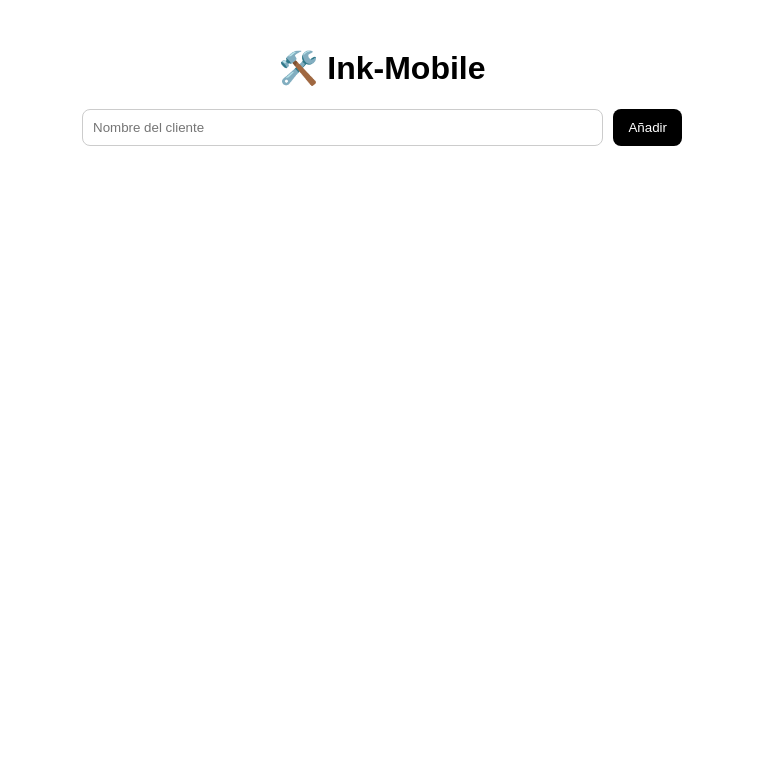
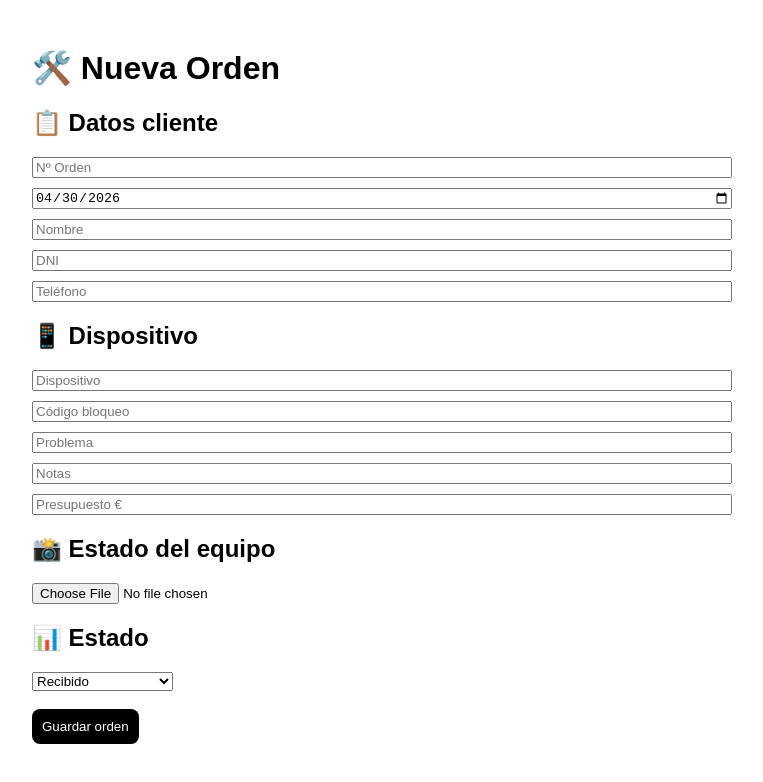
Before and after one commit to inkmobilecruzverde-hue/ink-mobile-app, a Next.js app: page / in a window 1280 px wide. Shown: the top 782 px of the page, without its empty margins (258-1021 px from the left). Built offline with nearby package versions, Linux system fonts and the light colour scheme.

Commit message:
Update page.jsx

```diff
--- a/app/page.jsx
+++ b/app/page.jsx
@@ -1,116 +1,81 @@
 "use client";
-import { useState, useEffect } from "react";
+import { useState } from "react";
 
 export default function Home() {
-  const [clientes, setClientes] = useState([]);
-  const [nombreCliente, setNombreCliente] = useState("");
+  const [orden, setOrden] = useState({
+    numero: "",
+    fecha: new Date().toISOString().split("T")[0],
+    nombre: "",
+    dni: "",
+    telefono: "",
+    dispositivo: "",
+    codigo: "",
+    problema: "",
+    notas: "",
+    presupuesto: "",
+    estado: "recibido",
+    foto: null,
+  });
 
-  useEffect(() => {
-    const data = localStorage.getItem("clientes");
-    if (data) setClientes(JSON.parse(data));
-  }, []);
-
-  useEffect(() => {
-    localStorage.setItem("clientes", JSON.stringify(clientes));
-  }, [clientes]);
-
-  const añadirCliente = () => {
-    if (!nombreCliente) return;
-    setClientes([...clientes, { nombre: nombreCliente, dispositivos: [] }]);
-    setNombreCliente("");
+  const handleChange = (e) => {
+    setOrden({ ...orden, [e.target.name]: e.target.value });
   };
 
-  const añadirDispositivo = (index) => {
-    const nombre = prompt("Dispositivo (ej: iPhone 11)");
-    if (!nombre) return;
-
-    const nuevos = [...clientes];
-    nuevos[index].dispositivos.push({ nombre, reparaciones: [] });
-    setClientes(nuevos);
+  const handleFoto = (e) => {
+    const file = e.target.files[0];
+    if (file) {
+      setOrden({ ...orden, foto: URL.createObjectURL(file) });
+    }
   };
 
-  const añadirReparacion = (cIndex, dIndex) => {
-    const texto = prompt("Reparación");
-    if (!texto) return;
-
-    const nuevos = [...clientes];
-    nuevos[cIndex].dispositivos[dIndex].reparaciones.push({
-      texto,
-      estado: "pendiente",
-      fecha: new Date().toLocaleDateString(),
-    });
-
-    setClientes(nuevos);
-  };
-
-  const cambiarEstado = (cIndex, dIndex, rIndex) => {
-    const nuevos = [...clientes];
-    const rep = nuevos[cIndex].dispositivos[dIndex].reparaciones[rIndex];
-    rep.estado = rep.estado === "pendiente" ? "hecho" : "pendiente";
-    setClientes(nuevos);
+  const guardar = () => {
+    console.log("ORDEN:", orden);
+    alert("Orden guardada (de momento en consola)");
   };
 
   return (
     <main style={styles.container}>
-      <h1 style={styles.title}>🛠️ Ink-Mobile</h1>
+      <h1>🛠️ Nueva Orden</h1>
 
-      <div style={styles.inputBox}>
-        <input
-          style={styles.input}
-          value={nombreCliente}
-          onChange={(e) => setNombreCliente(e.target.value)}
-          placeholder="Nombre del cliente"
-        />
-        <button style={styles.button} onClick={añadirCliente}>
-          Añadir
-        </button>
+      {/* CLIENTE */}
+      <h2>📋 Datos cliente</h2>
+      <div style={styles.grid}>
+        <input name="numero" placeholder="Nº Orden" onChange={handleChange} />
+        <input name="fecha" type="date" value={orden.fecha} onChange={handleChange} />
+        <input name="nombre" placeholder="Nombre" onChange={handleChange} />
+        <input name="dni" placeholder="DNI" onChange={handleChange} />
+        <input name="telefono" placeholder="Teléfono" onChange={handleChange} />
       </div>
 
-      {clientes.map((cliente, cIndex) => (
-        <div key={cIndex} style={styles.card}>
-          <h2>👤 {cliente.nombre}</h2>
+      {/* DISPOSITIVO */}
+      <h2>📱 Dispositivo</h2>
+      <div style={styles.grid}>
+        <input name="dispositivo" placeholder="Dispositivo" onChange={handleChange} />
+        <input name="codigo" placeholder="Código bloqueo" onChange={handleChange} />
+        <input name="problema" placeholder="Problema" onChange={handleChange} />
+        <input name="notas" placeholder="Notas" onChange={handleChange} />
+        <input name="presupuesto" placeholder="Presupuesto €" onChange={handleChange} />
+      </div>
 
-          <button style={styles.smallButton} onClick={() => añadirDispositivo(cIndex)}>
-            + Dispositivo
-          </button>
+      {/* FOTO */}
+      <h2>📸 Estado del equipo</h2>
+      <input type="file" accept="image/*" capture="environment" onChange={handleFoto} />
+      {orden.foto && <img src={orden.foto} style={{ width: 200, marginTop: 10 }} />}
 
-          {cliente.dispositivos.map((disp, dIndex) => (
-            <div key={dIndex} style={styles.device}>
-              <h3>💻 {disp.nombre}</h3>
+      {/* ESTADO */}
+      <h2>📊 Estado</h2>
+      <select name="estado" value={orden.estado} onChange={handleChange}>
+        <option value="recibido">Recibido</option>
+        <option value="pendiente">Pendiente</option>
+        <option value="recambio">Pendiente recambio</option>
+        <option value="finalizado">Finalizado</option>
+      </select>
 
-              <button
-                style={styles.smallButton}
-                onClick={() => añadirReparacion(cIndex, dIndex)}
-              >
-                + Reparación
-              </button>
+      <br /><br />
 
-              <ul>
-                {disp.reparaciones.map((rep, rIndex) => (
-                  <li key={rIndex} style={styles.repair}>
-                    {rep.texto} ({rep.fecha}) -
-                    <span
-                      style={{
-                        color: rep.estado === "hecho" ? "green" : "orange",
-                        marginLeft: 5,
-                      }}
-                    >
-                      {rep.estado}
-                    </span>
-
-                    <button
-                      style={styles.doneButton}
-                      onClick={() => cambiarEstado(cIndex, dIndex, rIndex)}
-                    >
-                      ✔
-                    </button>
-                  </li>
-                ))}
-              </ul>
-            </div>
-          ))}
-        </div>
-      ))}
+      <button onClick={guardar} style={styles.button}>
+        Guardar orden
+      </button>
     </main>
   );
 }
@@ -118,61 +83,20 @@ export default function Home() {
 const styles = {
   container: {
     padding: 20,
-    maxWidth: 600,
+    maxWidth: 700,
     margin: "auto",
     fontFamily: "Arial",
   },
-  title: {
-    textAlign: "center",
-  },
-  inputBox: {
-    display: "flex",
+  grid: {
+    display: "grid",
     gap: 10,
     marginBottom: 20,
   },
-  input: {
-    flex: 1,
+  button: {
     padding: 10,
-    borderRadius: 8,
-    border: "1px solid #ccc",
-  },
-  button: {
-    padding: "10px 15px",
-    borderRadius: 8,
-    border: "none",
     background: "black",
     color: "white",
-    cursor: "pointer",
-  },
-  smallButton: {
-    marginTop: 10,
-    padding: "5px 10px",
-    borderRadius: 6,
     border: "none",
-    background: "#444",
-    color: "white",
-    cursor: "pointer",
-  },
-  card: {
-    border: "1px solid #ddd",
-    padding: 15,
-    borderRadius: 10,
-    marginBottom: 20,
-    background: "#f9f9f9",
-  },
-  device: {
-    marginLeft: 10,
-    marginTop: 10,
-  },
-  repair: {
-    marginTop: 5,
-  },
-  doneButton: {
-    marginLeft: 10,
-    background: "green",
-    color: "white",
-    border: "none",
-    borderRadius: 5,
-    cursor: "pointer",
+    borderRadius: 8,
   },
 };
```
